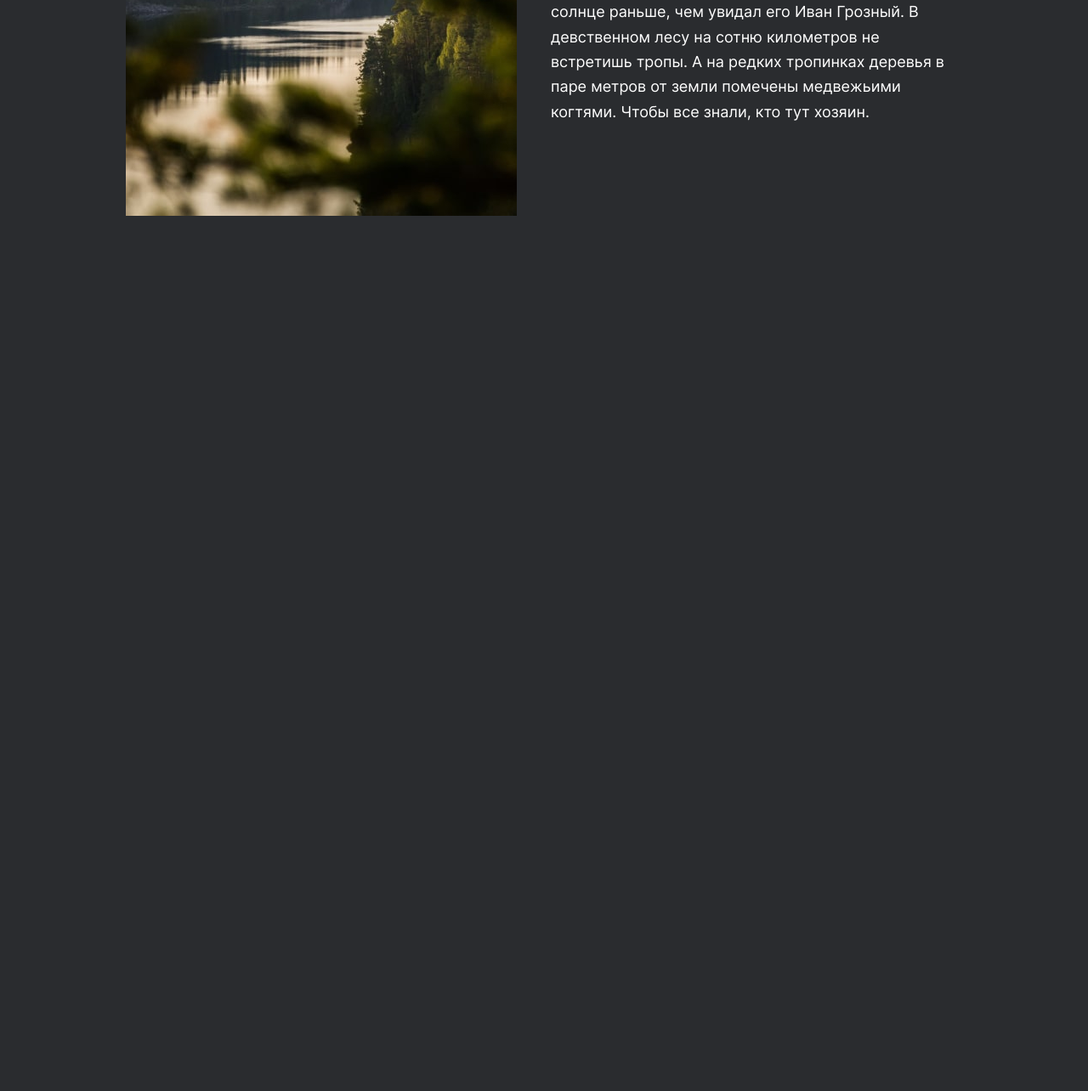
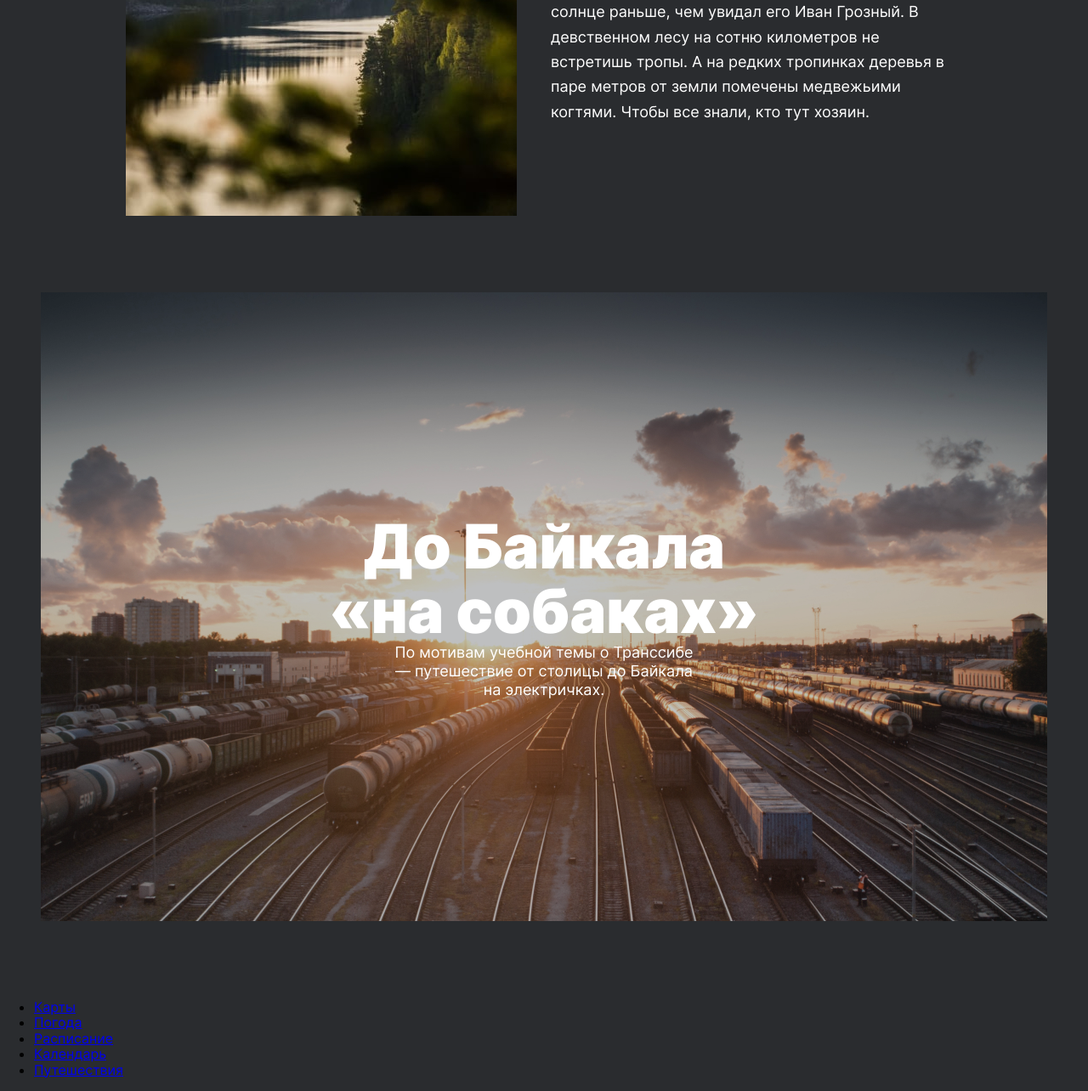
Before and after one commit to shchetininsrg/russian-travel, a plain HTML site: page index.html in a window 1280 px wide. Shown: the part 5672-6956 px from the top of the page at 85% size. Before the commit the page ends 6016 px from the top, so only its background shows below. Drawn offline with Linux system fonts and the light colour scheme; files whose address does not match are found by name.

Commit message:
футер без стилей

```diff
--- a/blocks/content/__cover/content__cover.css
+++ b/blocks/content/__cover/content__cover.css
@@ -0,0 +1,5 @@
+.content__cover {
+    margin-right: auto;
+    margin-left: auto;
+    margin-bottom: 92px;
+}
--- /dev/null
+++ b/blocks/cover/__background/cover__background.css
@@ -0,0 +1,31 @@
+.cover__background {
+    min-height: 740px;
+    text-decoration: none;
+    background-image: url(../../../images/__background.jpg);
+    display: flex;
+    flex-direction: column;
+    color: #fff;
+    z-index: 1;
+    position: relative;
+    background-size: cover;
+    justify-content: center;
+    align-items: center;
+
+}
+
+.cover__background::before {
+    background-color: #2A2C2F;
+    opacity: 0.3;
+    position: absolute;
+    z-index: -1;
+    top: 0;
+    right: 0;
+    left: 0;
+    bottom: 0;
+    content: "";
+    transition: opacity 0.5s ease-in;
+}
+
+.cover__background:hover::before {
+    opacity: 0.8;
+}
--- /dev/null
+++ b/blocks/cover/__subtitle/cover__subtitle.css
@@ -0,0 +1,8 @@
+.cover__subtitle {
+    max-width: 360px;
+    font-weight: 400;
+    font-size: 18px;
+    line-height: 22px;
+    text-align: center;
+    margin: 0;
+}
--- /dev/null
+++ b/blocks/cover/__title/cover__title.css
@@ -0,0 +1,8 @@
+.cover__title {
+    font-weight: 900;
+    font-size: 72px;
+    line-height: 1.06;
+    text-align: center;
+    max-width: 560px;
+    margin: 0;
+}
--- /dev/null
+++ b/blocks/cover/cover.css
@@ -0,0 +1,5 @@
+.cover {
+    display: flex;
+    flex-direction: column;
+    max-width: calc(100% - 2 * 48px);
+}
--- a/index.html
+++ b/index.html
@@ -111,9 +111,32 @@
         </section>
 
         <section class="content__cover cover">
-
+            <a class="cover__background" href="https://stampsy.com/na-elektrichkakh-do-baikala">
+                <h2 class="cover__title">До Байкала «на собаках»</h2>
+                <p class="cover__subtitle">По мотивам учебной темы о Транссибе — путешествие от столицы до Байкала на электричках.</p>
+            </a>
         </section>
-
+        <footer class="page__footer footer">
+            <nav>
+                <ul class="footer__links">
+                    <li >
+                         <a class="footer__link" href="https://yandex.ru/maps">Карты</a>
+                    </li>
+                    <li class="footer__link">
+                        <a class="footer__link" href="https://yandex.ru/pogoda">Погода</a>
+                    </li>
+                    <li class="footer__link">
+                        <a class="footer__link" href="https://rasp.yandex.ru">Расписание</a>
+                    </li>
+                    <li class="footer__link">
+                        <a class="footer__link" href="https://calendar.yandex.ru">Календарь</a>
+                    </li>
+                    <li class="footer__link">
+                        <a class="footer__link" href="https://travel.yandex.ru">Путешествия</a>
+                    </li>
+                </ul>
+            </nav>
+        </footer>
     </main>
 </body>
 </html>
--- a/pages/index.css
+++ b/pages/index.css
@@ -34,3 +34,7 @@
 @import url(../blocks/place/__image/place__image.css);
 @import url(../blocks/place/__discription/place__discription.css);
 @import url(../blocks/content/__cover/content__cover.css);
+@import url(../blocks/cover/cover.css);
+@import url(../blocks/cover/__title/cover__title.css);
+@import url(../blocks/cover/__subtitle/cover__subtitle.css);
+@import url(../blocks/cover/__background/cover__background.css);
```
Also changed, not shown: images/__background.jpg (added).
